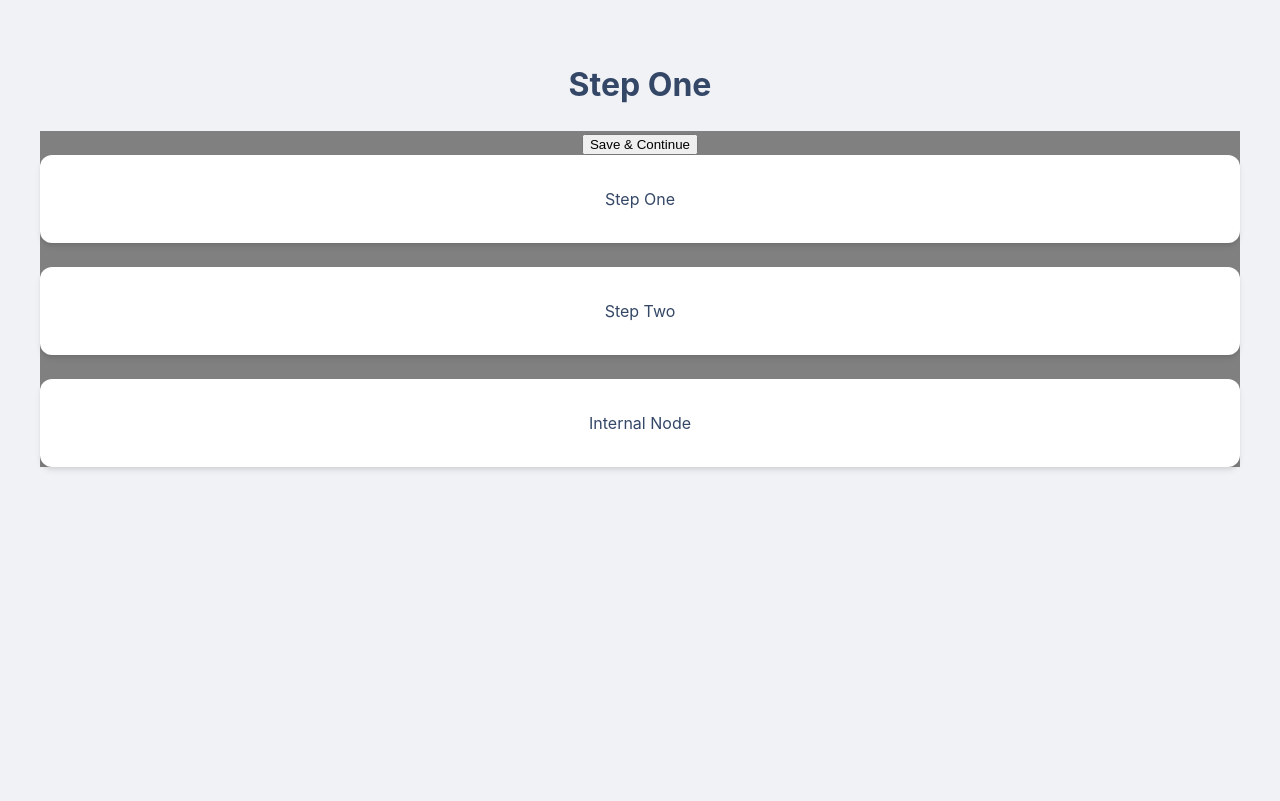
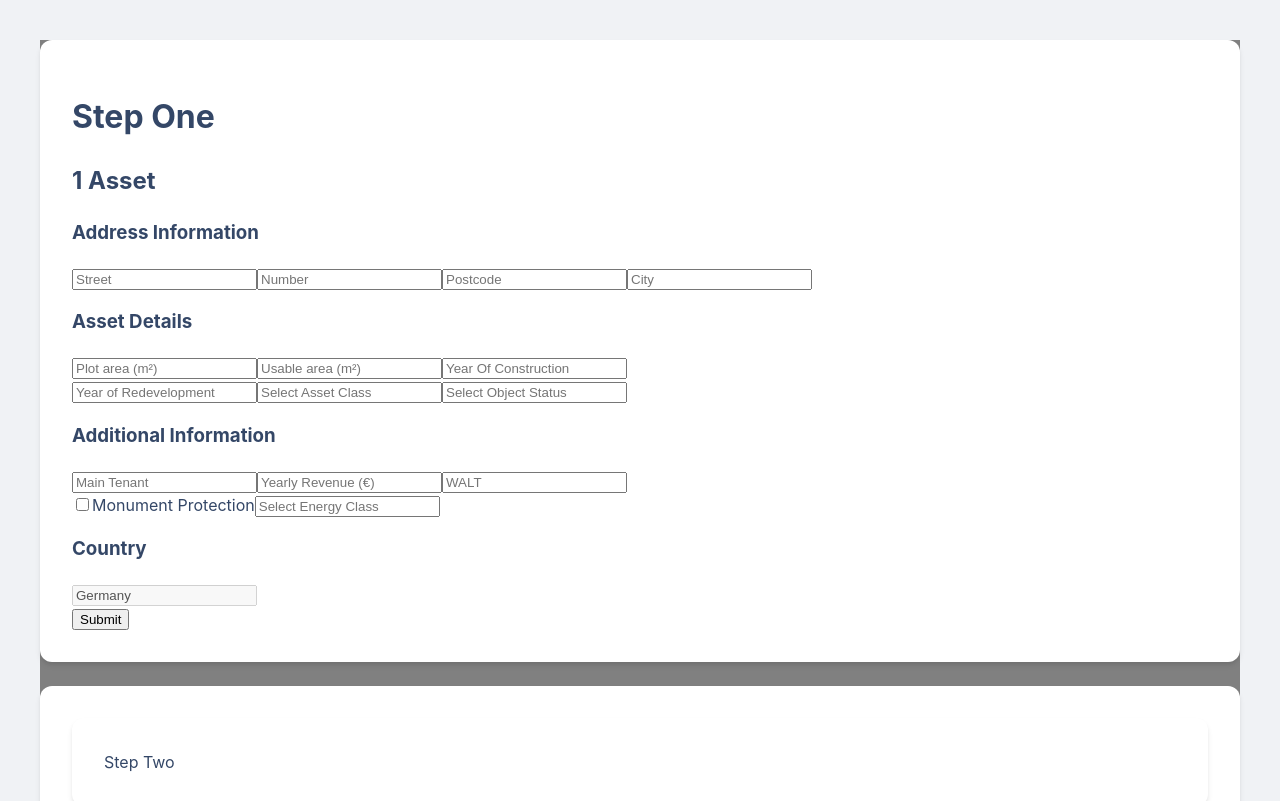
Before and after one commit to alexanderley/assetForm, a React (Vite) app: page / in a window 1280 px wide. Shown: the top 801 px of the page. Built offline with nearby package versions, Linux system fonts and the light colour scheme.

Commit message:
Added Form Component

```diff
--- a/src/App.scss
+++ b/src/App.scss
@@ -2,5 +2,5 @@
   max-width: 1280px;
   margin: 0 auto;
   padding: 2rem;
-  text-align: center;
+  // text-align: center;
 }
--- /dev/null
+++ b/src/components/AssetForm.tsx
@@ -0,0 +1,192 @@
+import React, { useState } from "react";
+// import "./Form.css"; // You can also use SCSS here
+
+const AssetForm: React.FC = () => {
+  const [formData, setFormData] = useState({
+    street: "",
+    number: "",
+    postcode: "",
+    city: "",
+    plotArea: "",
+    usableArea: "",
+    yearOfConstruction: "",
+    yearOfRedevelopment: "",
+    assetClass: "",
+    objectStatus: "",
+    monumentProtection: false,
+    energyClass: "",
+    mainTenant: "",
+    yearlyRevenue: "",
+    country: "Germany",
+    walt: "",
+  });
+
+  const handleChange = (e: React.ChangeEvent<HTMLInputElement>) => {
+    setFormData({
+      ...formData,
+      [e.target.name]: e.target.value,
+    });
+  };
+
+  const handleCheckboxChange = (e: React.ChangeEvent<HTMLInputElement>) => {
+    setFormData({
+      ...formData,
+      [e.target.name]: e.target.checked,
+    });
+  };
+
+  return (
+    <form className="asset-form">
+      {/* Address Information Group */}
+      <div className="form-group">
+        <h3>Address Information</h3>
+        <div className="form-row">
+          <input
+            type="text"
+            name="street"
+            value={formData.street}
+            onChange={handleChange}
+            placeholder="Street"
+          />
+          <input
+            type="text"
+            name="number"
+            value={formData.number}
+            onChange={handleChange}
+            placeholder="Number"
+          />
+          <input
+            type="text"
+            name="postcode"
+            value={formData.postcode}
+            onChange={handleChange}
+            placeholder="Postcode"
+          />
+          <input
+            type="text"
+            name="city"
+            value={formData.city}
+            onChange={handleChange}
+            placeholder="City"
+          />
+        </div>
+      </div>
+
+      {/* Asset Details Group */}
+      <div className="form-group">
+        <h3>Asset Details</h3>
+        <div className="form-row">
+          <input
+            type="text"
+            name="plotArea"
+            value={formData.plotArea}
+            onChange={handleChange}
+            placeholder="Plot area (m²)"
+          />
+          <input
+            type="text"
+            name="usableArea"
+            value={formData.usableArea}
+            onChange={handleChange}
+            placeholder="Usable area (m²)"
+          />
+          <input
+            type="text"
+            name="yearOfConstruction"
+            value={formData.yearOfConstruction}
+            onChange={handleChange}
+            placeholder="Year Of Construction"
+          />
+        </div>
+        <div className="form-row">
+          <input
+            type="text"
+            name="yearOfRedevelopment"
+            value={formData.yearOfRedevelopment}
+            onChange={handleChange}
+            placeholder="Year of Redevelopment"
+          />
+          <input
+            type="text"
+            name="assetClass"
+            value={formData.assetClass}
+            onChange={handleChange}
+            placeholder="Select Asset Class"
+          />
+          <input
+            type="text"
+            name="objectStatus"
+            value={formData.objectStatus}
+            onChange={handleChange}
+            placeholder="Select Object Status"
+          />
+        </div>
+      </div>
+
+      {/* Additional Information Group */}
+      <div className="form-group">
+        <h3>Additional Information</h3>
+        <div className="form-row">
+          <input
+            type="text"
+            name="mainTenant"
+            value={formData.mainTenant}
+            onChange={handleChange}
+            placeholder="Main Tenant"
+          />
+          <input
+            type="text"
+            name="yearlyRevenue"
+            value={formData.yearlyRevenue}
+            onChange={handleChange}
+            placeholder="Yearly Revenue (€)"
+          />
+          <input
+            type="text"
+            name="walt"
+            value={formData.walt}
+            onChange={handleChange}
+            placeholder="WALT"
+          />
+        </div>
+        <div className="form-row">
+          <label>
+            <input
+              type="checkbox"
+              name="monumentProtection"
+              checked={formData.monumentProtection}
+              onChange={handleCheckboxChange}
+            />
+            Monument Protection
+          </label>
+          <input
+            type="text"
+            name="energyClass"
+            value={formData.energyClass}
+            onChange={handleChange}
+            placeholder="Select Energy Class"
+          />
+        </div>
+      </div>
+
+      {/* Country Selection */}
+      <div className="form-group">
+        <h3>Country</h3>
+        <div className="form-row">
+          <input
+            type="text"
+            name="country"
+            value={formData.country}
+            onChange={handleChange}
+            disabled
+          />
+        </div>
+      </div>
+
+      {/* Submit Button */}
+      <button type="submit">Submit</button>
+    </form>
+  );
+};
+
+export default AssetForm;
--- a/src/components/ui/Button.scss
+++ b/src/components/ui/Button.scss
@@ -0,0 +1,9 @@
+.button {
+  background-color: var(--black);
+  color: white;
+  text-transform: uppercase;
+  border-radius: 0.5rem;
+  padding: 1rem;
+  font-size: 0.75rem;
+  font-weight: bold;
+}
--- a/src/components/ui/Button.tsx
+++ b/src/components/ui/Button.tsx
@@ -1,4 +1,5 @@
 import React from "react";
+import "./Button.scss";
 
 // TODO: add addition types later!!
 interface ButtonProps {
@@ -6,7 +7,7 @@ interface ButtonProps {
 }
 
 const Button: React.FC<ButtonProps> = ({ children }) => {
-  return <button>{children}</button>;
+  return <button className="button">{children}</button>;
 };
 
 export default Button;
--- a/src/components/ui/Card.scss
+++ b/src/components/ui/Card.scss
@@ -0,0 +1,11 @@
+.card {
+  box-shadow: 0 4px 6px -1px rgba(0, 0, 0, 0.1),
+    0 2px 4px -1px rgba(0, 0, 0, 0.06);
+  border-radius: 0.75rem;
+  background-color: white;
+  margin-bottom: 1.5rem;
+  width: 100%;
+  box-sizing: border-box;
+  padding: 2em;
+  padding: 2em;
+}
--- a/src/components/ui/Card.tsx
+++ b/src/components/ui/Card.tsx
@@ -1,11 +1,13 @@
 import React from "react";
+import "./Card.scss";
 
 interface CardProps {
   children: React.ReactNode;
+  className?: string;
 }
 
-const Card: React.FC<CardProps> = ({ children }) => {
-  return <div>{children}</div>;
+const Card: React.FC<CardProps> = ({ children, className }) => {
+  return <div className={`card ${className || ""}`}>{children}</div>;
 };
 
 export default Card;
--- a/src/index.scss
+++ b/src/index.scss
@@ -1,80 +1,10 @@
-// :root {
-//   font-family: Inter, system-ui, Avenir, Helvetica, Arial, sans-serif;
-//   line-height: 1.5;
-//   font-weight: 400;
-
-//   color-scheme: light dark;
-//   color: rgba(255, 255, 255, 0.87);
-//   background-color: #242424;
-
-//   font-synthesis: none;
-//   text-rendering: optimizeLegibility;
-//   -webkit-font-smoothing: antialiased;
-//   -moz-osx-font-smoothing: grayscale;
-// }
-
-// a {
-//   font-weight: 500;
-//   color: #646cff;
-//   text-decoration: inherit;
-// }
-// a:hover {
-//   color: #535bf2;
-// }
-
-// body {
-//   margin: 0;
-//   display: flex;
-//   place-items: center;
-//   min-width: 320px;
-//   min-height: 100vh;
-//   background-color: #242424;
-//   // background-color: #f0f2f5;
-// }
-
-// h1 {
-//   font-size: 3.2em;
-//   line-height: 1.1;
-// }
-
-// button {
-//   border-radius: 8px;
-//   border: 1px solid transparent;
-//   padding: 0.6em 1.2em;
-//   font-size: 1em;
-//   font-weight: 500;
-//   font-family: inherit;
-//   background-color: #1a1a1a;
-//   cursor: pointer;
-//   transition: border-color 0.25s;
-// }
-// button:hover {
-//   border-color: #646cff;
-// }
-// button:focus,
-// button:focus-visible {
-//   outline: 4px auto -webkit-focus-ring-color;
-// }
-
-// @media (prefers-color-scheme: dark) {
-//   :root {
-//     color: #344767;
-//     background-color: #ffffff;
-//   }
-//   a:hover {
-//     color: #747bff;
-//   }
-//   button {
-//     background-color: #f9f9f9;
-//   }
-// }
-
 :root {
   font-family: Inter, system-ui, Avenir, Helvetica, Arial, sans-serif;
   line-height: 1.5;
   font-weight: 400;
 
   // color-scheme: light dark;
+  --black: #191919;
   --primaryColor: #344767;
   --textColor: #6c757d;
 
@@ -86,14 +16,3 @@ body {
   background-color: #f0f2f5;
   color: var(--primaryColor);
 }
-
-.card {
-  box-shadow: 0 4px 6px -1px rgba(0, 0, 0, 0.1),
-    0 2px 4px -1px rgba(0, 0, 0, 0.06);
-  border-radius: 0.75rem;
-  background-color: white;
-  margin-bottom: 1.5rem;
-  width: 100%;
-  box-sizing: border-box;
-  padding: 2em;
-}
--- a/src/pages/FormPage.tsx
+++ b/src/pages/FormPage.tsx
@@ -4,6 +4,9 @@ import React from "react";
 import Button from "../components/ui/Button";
 import Container from "../components/ui/Container";
 import Card from "../components/ui/Card";
+
+// import components
+import AssetForm from "../components/AssetForm";
 
 // UI components
 // box Component -> border, dropShadow etc
@@ -13,12 +16,12 @@ import Card from "../components/ui/Card";
 const FormPage: React.FC = () => {
   return (
     <>
-      <h1>Step One</h1>
       <div className="container">
-        <Button>Save & Continue</Button>
         <Container>
-          <Card>
-            <div className="stepOne card">Step One</div>
+          <Card className="stepOne">
+            <h1>Step One</h1>
+            <h2>1 Asset</h2>
+            <AssetForm></AssetForm>
           </Card>
           <Card>
             {" "}
@@ -27,6 +30,7 @@ const FormPage: React.FC = () => {
           <Card>
             <div className="internalNode card">Internal Node</div>
           </Card>
+          <Button>Save & Continue</Button>
         </Container>
       </div>
     </>
```
